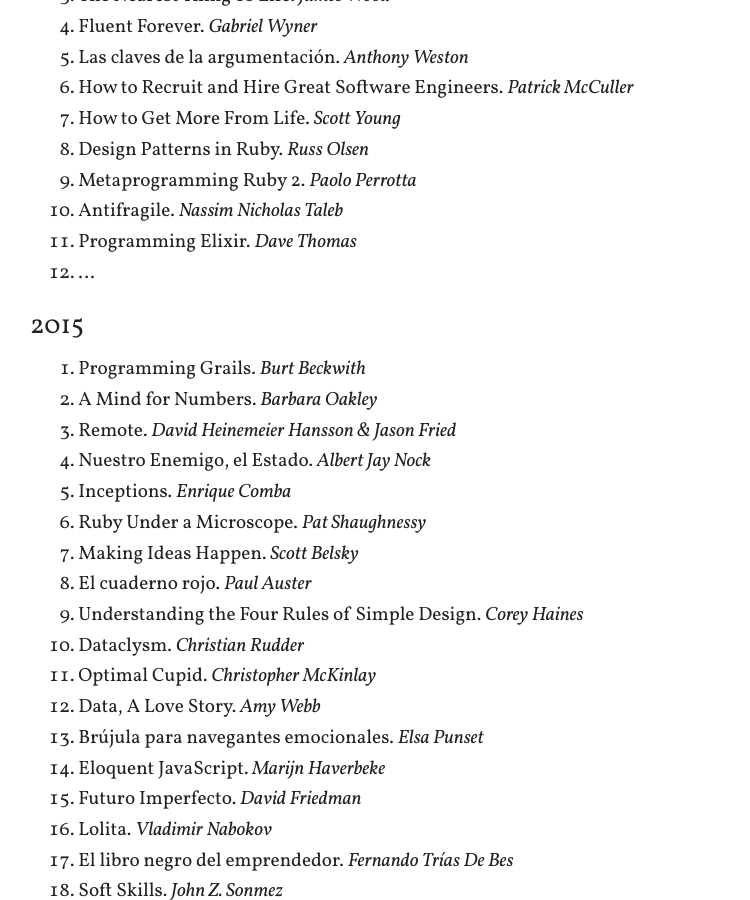
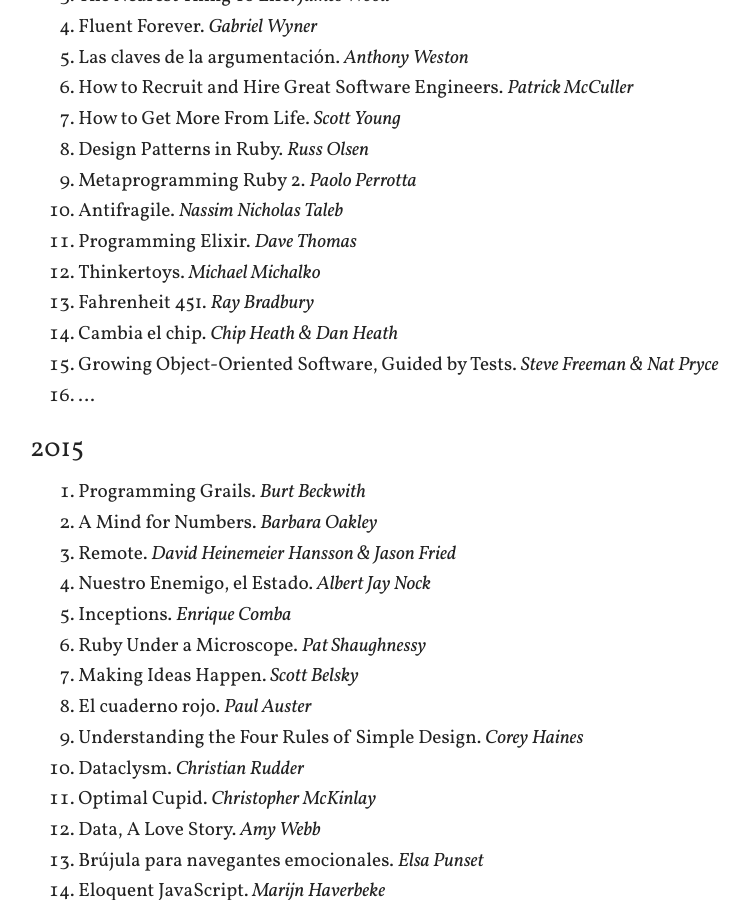
Before and after one commit to arturoherrero/arturoherrero.com, a Jekyll site: the page built from books.md, in a window 1280 px wide and 900 px high, scrolled down 398 px. Shown: the whole window, without its empty margins (250-1000 px from the left). Built offline with Jekyll 4.4.1, drawn with Linux system fonts in a browser that asks for light colours.

Commit message:
Update book list

```diff
--- a/books.md
+++ b/books.md
@@ -20,7 +20,11 @@
 9. Metaprogramming Ruby 2. *Paolo Perrotta*
 10. Antifragile. *Nassim Nicholas Taleb*
 11. Programming Elixir. *Dave Thomas*
-12. ...
+12. Thinkertoys. *Michael Michalko*
+13. Fahrenheit 451. *Ray Bradbury*
+14. Cambia el chip. *Chip Heath & Dan Heath*
+15. Growing Object-Oriented Software, Guided by Tests. *Steve Freeman & Nat Pryce*
+16. ...
 
 
 ### 2015
```
